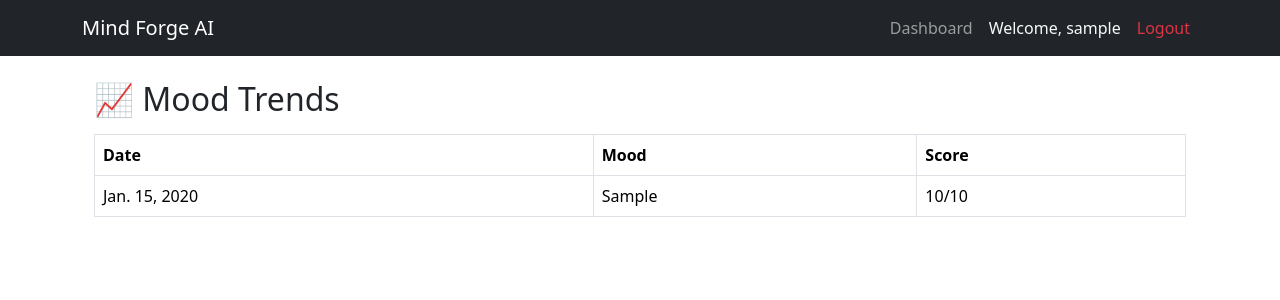
After one commit to RishabhPandey-07/Mindforge-ai, a Django app: page /logs/trends/ in a window 1280 px wide. The commit adds this page. Shown: the top 300 px of the page. Run offline with Django 5.2, Linux system fonts and the light colour scheme; a user stored in the database is signed in; tables that the repository leaves empty hold one stand-in row (values such as "Sample post").

Commit message:
Fix ai_summary view variable scope and save daily mood trends

```diff
--- a/daily_logs/models.py
+++ b/daily_logs/models.py
@@ -8,3 +8,40 @@ class DailyLog(models.Model):
 
     def __str__(self):
         return f"{self.user.username} - {self.created_at.strftime('%d %b %Y')}"
+
+
+class MoodTrend(models.Model):
+    """
+    Stores AI-generated mood analysis for a user on a specific day.
+
+    Why this model exists:
+    - Avoid recomputing AI analysis every time
+    - Enable weekly/monthly trend analysis
+    - Allow future graphs and reports
+    """
+
+    user = models.ForeignKey(
+        User,
+        on_delete=models.CASCADE,
+        related_name="mood_trends"
+    )
+
+    mood = models.CharField(
+        max_length=50,
+        help_text="Mood label like Happy, Stressed, Calm"
+    )
+
+    score = models.IntegerField(
+        help_text="Mood intensity score from 1 to 10"
+    )
+
+    created_at = models.DateField(
+        auto_now_add=True,
+        help_text="Date when this mood was recorded"
+    )
+
+    class Meta:
+        ordering = ["created_at"]
+
+    def __str__(self):
+        return f"{self.user.username} - {self.mood} ({self.score})"
--- a/daily_logs/templates/daily_logs/ai_summary.html
+++ b/daily_logs/templates/daily_logs/ai_summary.html
@@ -1,6 +1,12 @@
 {% extends "core/base.html" %}
 
 {% block title %}AI Insights{% endblock %}
+{% if cached %}
+    <div class="alert alert-success">
+        ⚡ Showing cached AI insights (fast response)
+    </div>
+{% endif %}
+
 
 {% block content %}
 <div class="container mt-4">
--- /dev/null
+++ b/daily_logs/templates/daily_logs/mood_trends.html
@@ -0,0 +1,34 @@
+{% extends "core/base.html" %}
+
+{% block title %}Mood Trends{% endblock %}
+
+{% block content %}
+<div class="container mt-4">
+
+    <h2>📈 Mood Trends</h2>
+
+    {% if trends %}
+        <table class="table table-bordered mt-3">
+            <thead>
+                <tr>
+                    <th>Date</th>
+                    <th>Mood</th>
+                    <th>Score</th>
+                </tr>
+            </thead>
+            <tbody>
+                {% for t in trends %}
+                    <tr>
+                        <td>{{ t.created_at }}</td>
+                        <td>{{ t.mood }}</td>
+                        <td>{{ t.score }}/10</td>
+                    </tr>
+                {% endfor %}
+            </tbody>
+        </table>
+    {% else %}
+        <p>No trend data available yet.</p>
+    {% endif %}
+
+</div>
+{% endblock %}
--- a/daily_logs/urls.py
+++ b/daily_logs/urls.py
@@ -8,4 +8,6 @@ urlpatterns = [
     path("edit/<int:log_id>/", views.edit_log, name="edit_log"),
     path("ai/", views.ai_insights, name="ai_insights"),
     path("ai-summary/", views.ai_summary, name="ai_summary"),
+    path("trends/", views.mood_trends, name="mood_trends"),
+
 ]
--- a/daily_logs/views.py
+++ b/daily_logs/views.py
@@ -1,12 +1,31 @@
+"""
+views.py
+
+Handles all HTTP request/response logic for daily logs,
+AI insights, caching, and mood trends.
+
+Important rules followed here:
+- No business logic outside view functions
+- No duplicate views
+- Clean imports
+"""
+
 from django.contrib import messages
 from django.shortcuts import render, redirect, get_object_or_404
 from django.contrib.auth.decorators import login_required
-from .models import DailyLog
+from django.core.cache import cache
+from django.utils.timezone import now
+
 from collections import Counter
+import re
+
+from .models import DailyLog, MoodTrend
 from .ai_service import generate_log_summary
 
-import re
 
+# --------------------------------------------------
+# DAILY LOG CRUD
+# --------------------------------------------------
 
 @login_required
 def log_list(request):
@@ -18,14 +37,13 @@ def log_list(request):
 def add_log(request):
     if request.method == "POST":
         content = request.POST.get("content")
-        messages.success(request, "Daily log added successfully.")
-
 
         if content:
             DailyLog.objects.create(
                 user=request.user,
                 content=content
             )
+            messages.success(request, "Daily log added successfully.")
             return redirect("daily_logs:log_list")
 
     return render(request, "daily_logs/add_log.html")
@@ -39,8 +57,8 @@ def delete_log(request, log_id):
         log.delete()
         messages.success(request, "Daily log deleted.")
 
+    return redirect("daily_logs:log_list")
 
-    return redirect("daily_logs:log_list")
 
 @login_required
 def edit_log(request, log_id):
@@ -48,21 +66,24 @@ def edit_log(request, log_id):
 
     if request.method == "POST":
         content = request.POST.get("content")
-        messages.success(request, "Daily log updated.")
-
 
         if content:
             log.content = content
             log.save()
+            messages.success(request, "Daily log updated.")
             return redirect("daily_logs:log_list")
 
     return render(request, "daily_logs/edit_log.html", {"log": log})
+
+
+# --------------------------------------------------
+# BASIC (NON-AI) INSIGHTS
+# --------------------------------------------------
 
 @login_required
 def ai_insights(request):
     logs = DailyLog.objects.filter(user=request.user)
 
-    # If user has no logs
     if not logs.exists():
         return render(request, "daily_logs/ai_insights.html", {
             "message": "No logs available to analyze."
@@ -70,9 +91,8 @@ def ai_insights(request):
 
     full_text = " ".join(log.content for log in logs)
 
-    # Clean text: lowercase, remove symbols
+    # Clean text and extract words
     words = re.findall(r"\b\w+\b", full_text.lower())
-
     common_words = Counter(words).most_common(5)
 
     context = {
@@ -83,10 +103,32 @@ def ai_insights(request):
 
     return render(request, "daily_logs/ai_insights.html", context)
 
+
+# --------------------------------------------------
+# AI SUMMARY + CACHING + MOOD TREND STORAGE
+# --------------------------------------------------
+
 @login_required
 def ai_summary(request):
-    logs = DailyLog.objects.filter(user=request.user)
+    """
+    Generates AI summary using Groq.
+    Uses cache to avoid repeated calls.
+    Stores daily mood trend (1 entry per day).
+    """
 
+    user = request.user
+    cache_key = f"ai_summary_user_{user.id}"
+
+    # --------- 1. Cache check ----------
+    cached_result = cache.get(cache_key)
+    if cached_result:
+        return render(request, "daily_logs/ai_summary.html", {
+            "ai_result": cached_result,
+            "cached": True
+        })
+
+    # --------- 2. Fetch logs ----------
+    logs = DailyLog.objects.filter(user=user)
     if not logs.exists():
         return render(request, "daily_logs/ai_summary.html", {
             "error": "No logs available for AI analysis."
@@ -94,8 +136,42 @@ def ai_summary(request):
 
     combined_text = "\n".join(log.content for log in logs)
 
+    # --------- 3. Call AI ----------
     ai_result = generate_log_summary(combined_text)
 
+    # --------- 4. Save mood trend ----------
+    today = now().date()
+
+    MoodTrend.objects.update_or_create(
+        user=user,
+        created_at=today,
+        defaults={
+            "mood": ai_result.get("mood", "Unknown"),
+            "score": int(ai_result.get("score", 0))
+        }
+    )
+
+    # --------- 5. Cache result ----------
+    cache.set(cache_key, ai_result, timeout=3600)
+
     return render(request, "daily_logs/ai_summary.html", {
-        "ai_result": ai_result
+        "ai_result": ai_result,
+        "cached": False
     })
+
+
+# --------------------------------------------------
+# MOOD TRENDS VIEW
+# --------------------------------------------------
+
+@login_required
+def mood_trends(request):
+    """
+    Displays historical mood trends for the user.
+    """
+
+    trends = MoodTrend.objects.filter(user=request.user)
+
+    return render(request, "daily_logs/mood_trends.html", {
+        "trends": trends
+    })
```
Also changed, not shown: config/settings.py (+12 -0 lines), daily_logs/ai_service.py (+72 -13 lines), daily_logs/migrations/0003_moodtrend.py (added).
